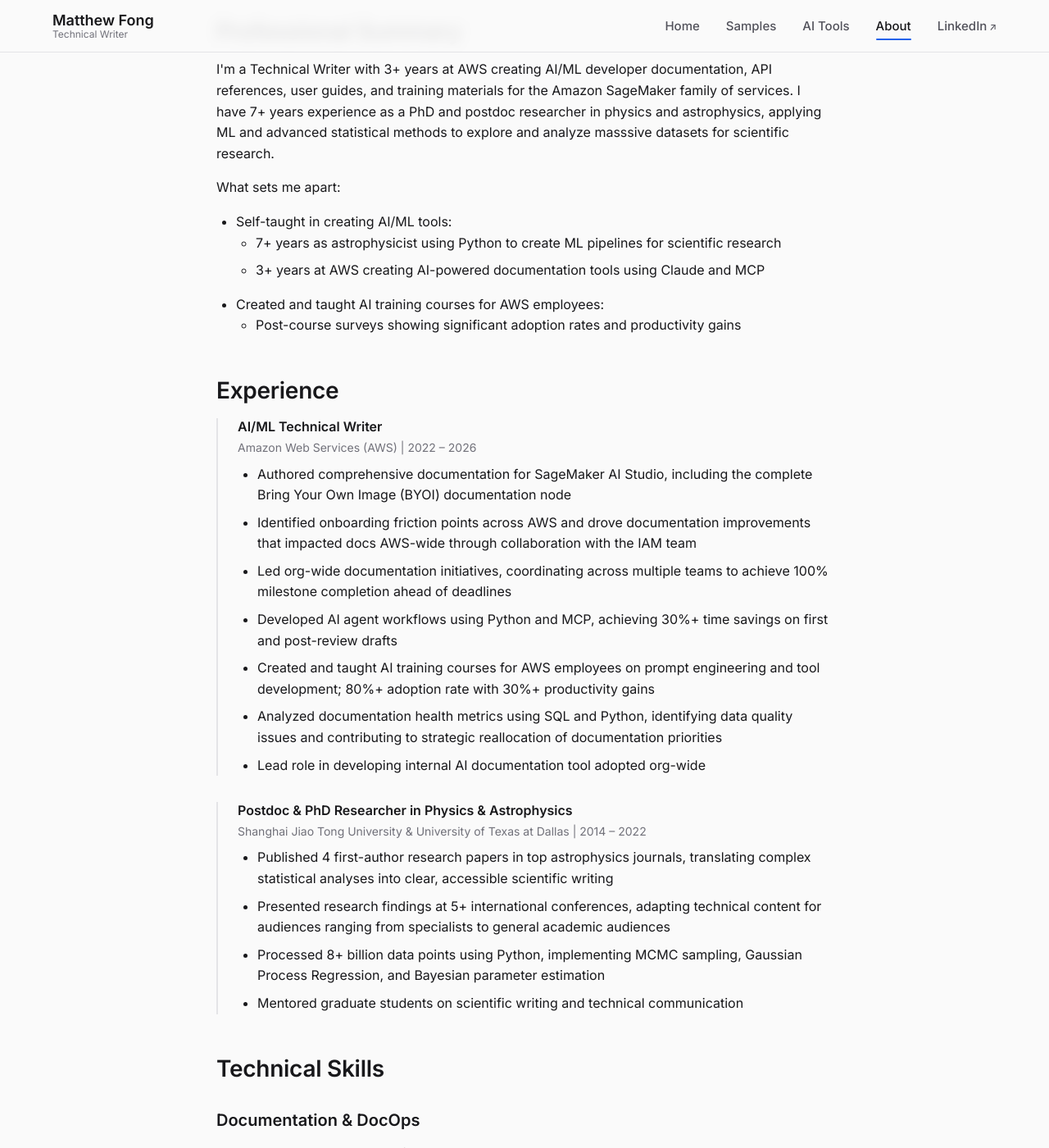
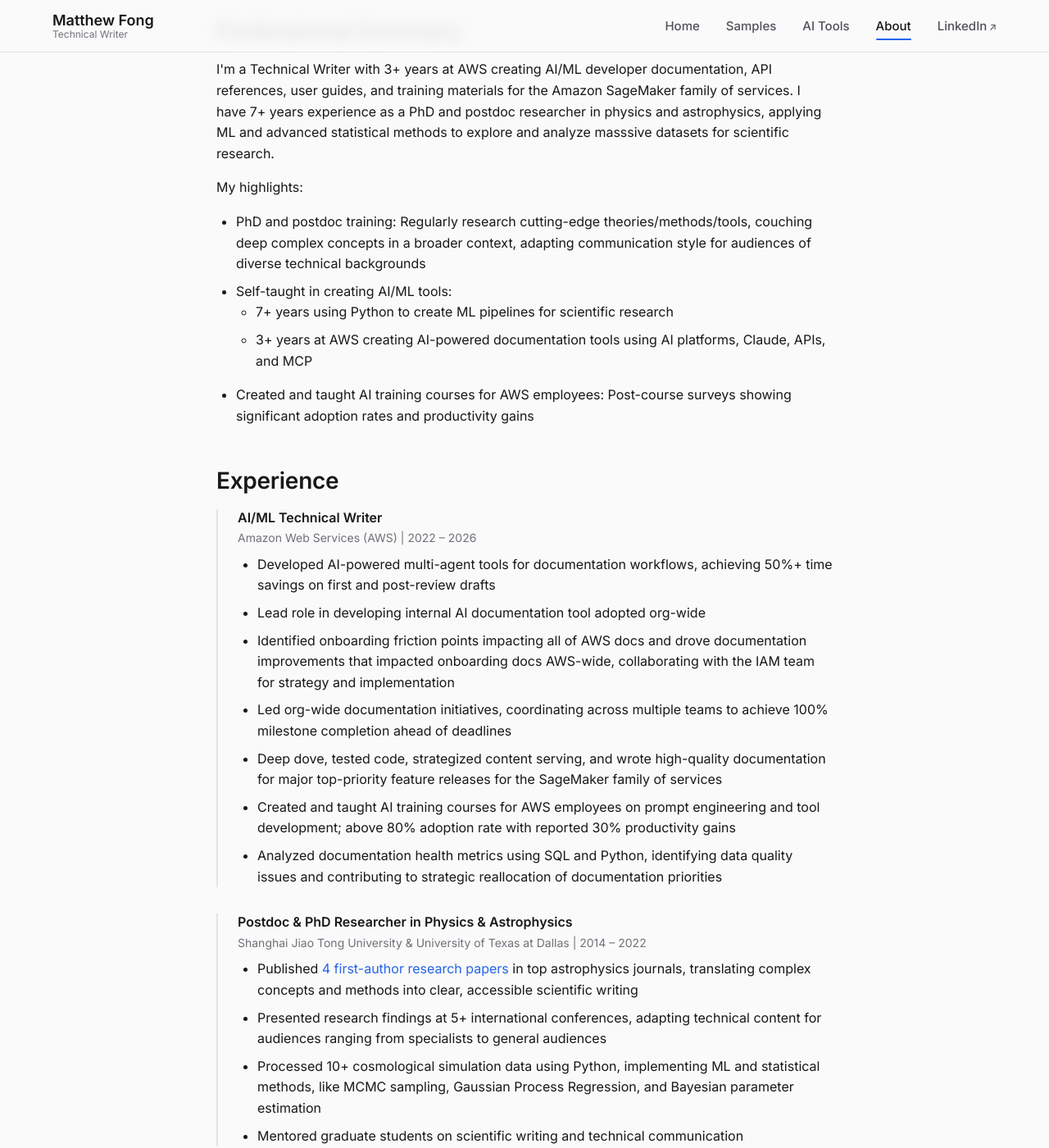
Before and after one commit to mfong955/portfolio, a Jekyll site: the page built from about.html, in a window 1280 px wide and 1400 px high, scrolled down 443 px. Shown: the whole window at 82% size. Built offline with Jekyll 4.4.1, drawn with Linux system fonts in a browser that asks for light colours; some of the changed text lies outside the part shown.

Commit message:
update about me 2

```diff
--- a/about.html
+++ b/about.html
@@ -9,8 +9,8 @@
     <h1>About Me</h1>
     <p class="lead">
       Technical Writer with a physics PhD background, combining hands-on coding experience
-      building AI/ML systems with theoretical understanding and serving complex information
-      to diverse audiences.
+      building AI/ML systems, a deep theoretical understanding of how they work, and
+      strategizing about how to serve information to diverse users.
     </p>
   </div>
 </section>
@@ -24,19 +24,17 @@
     applying ML and advanced statistical methods to explore and analyze masssive datasets for
     scientific research.
   </p>
-  <p>What sets me apart:</p>
+  <p>My highlights:</p>
   <ul>
+    <li>PhD and postdoc training: Regularly research cutting-edge theories/methods/tools, couching
+       deep complex concepts in a broader context, adapting communication style for audiences of diverse technical backgrounds</li>
     <li>Self-taught in creating AI/ML tools:
       <ul>
-        <li>7+ years as astrophysicist using Python to create ML pipelines for scientific research</li>
-        <li>3+ years at AWS creating AI-powered documentation tools using Claude and MCP</li>
+        <li>7+ years using Python to create ML pipelines for scientific research</li>
+        <li>3+ years at AWS creating AI-powered documentation tools using AI platforms, Claude, APIs, and MCP</li>
       </ul>
     </li>
-    <li>Created and taught AI training courses for AWS employees:
-      <ul>
-        <li>Post-course surveys showing significant adoption rates and productivity gains</li>
-      </ul>
-    </li>
+    <li>Created and taught AI training courses for AWS employees: Post-course surveys showing significant adoption rates and productivity gains</li>
   </ul>
 
   <h2>Experience</h2>
@@ -45,19 +43,19 @@
     <h4>AI/ML Technical Writer</h4>
     <p class="experience-meta">Amazon Web Services (AWS) | 2022 – 2026</p>
     <ul>
-      <li>Authored comprehensive documentation for SageMaker AI Studio, including the complete
-      Bring Your Own Image (BYOI) documentation node</li>
-      <li>Identified onboarding friction points across AWS and drove documentation improvements
-      that impacted docs AWS-wide through collaboration with the IAM team</li>
+      <li>Developed AI-powered multi-agent tools for documentation workflows, achieving 50%+ time savings on
+      first and post-review drafts</li>
+      <li>Lead role in developing internal AI documentation tool adopted org-wide</li>
+      <li>Identified onboarding friction points impacting all of AWS docs and drove documentation improvements
+      that impacted onboarding docs AWS-wide, collaborating with the IAM team for strategy and implementation</li>
       <li>Led org-wide documentation initiatives, coordinating across multiple teams to achieve
       100% milestone completion ahead of deadlines</li>
-      <li>Developed AI agent workflows using Python and MCP, achieving 30%+ time savings on
-      first and post-review drafts</li>
+      <li>Deep dove, tested code, strategized content serving, and wrote high-quality documentation
+        for major top-priority feature releases for the SageMaker family of services</li>
       <li>Created and taught AI training courses for AWS employees on prompt engineering and
-      tool development; 80%+ adoption rate with 30%+ productivity gains</li>
+      tool development; above 80% adoption rate with reported 30% productivity gains</li>
       <li>Analyzed documentation health metrics using SQL and Python, identifying data quality
       issues and contributing to strategic reallocation of documentation priorities</li>
-      <li>Lead role in developing internal AI documentation tool adopted org-wide</li>
     </ul>
   </div>
 
@@ -65,11 +63,12 @@
     <h4>Postdoc & PhD Researcher in Physics & Astrophysics</h4>
     <p class="experience-meta">Shanghai Jiao Tong University & University of Texas at Dallas | 2014 – 2022</p>
     <ul>
-      <li>Published 4 first-author research papers in top astrophysics journals, translating
-      complex statistical analyses into clear, accessible scientific writing</li>
+      <li>Published <a href="https://www.linkedin.com/in/matthew-w-fong/details/publications/">4 first-author research papers</a>
+        in top astrophysics journals, translating
+      complex concepts and methods into clear, accessible scientific writing</li>
       <li>Presented research findings at 5+ international conferences, adapting technical
-      content for audiences ranging from specialists to general academic audiences</li>
-      <li>Processed 8+ billion data points using Python, implementing MCMC sampling,
+      content for audiences ranging from specialists to general audiences</li>
+      <li>Processed 10+ cosmological simulation data using Python, implementing ML and statistical methods, like MCMC sampling,
       Gaussian Process Regression, and Bayesian parameter estimation</li>
       <li>Mentored graduate students on scientific writing and technical communication</li>
     </ul>
@@ -114,7 +114,7 @@
     <li>AWS (SageMaker, Bedrock, S3)</li>
     <li>AI/ML systems and workflows</li>
     <li>Statistical modeling and analysis</li>
-    <li>Scientific computing</li>
+    <li>Scientific research and communication</li>
   </ul>
 
   <h2>AI Tools I've Built</h2>
```
Also changed, not shown: other parts of about.html (+3 -2 lines).
